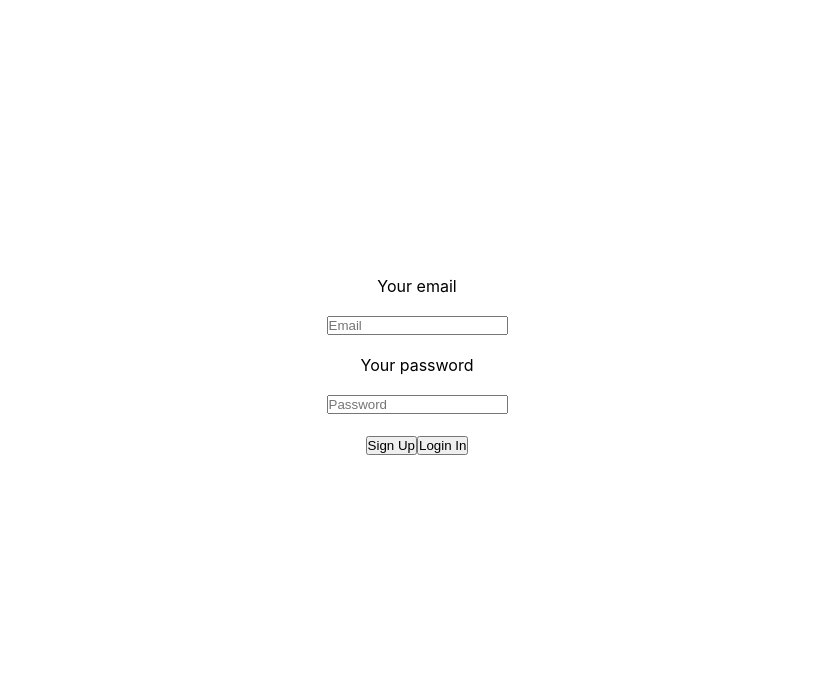
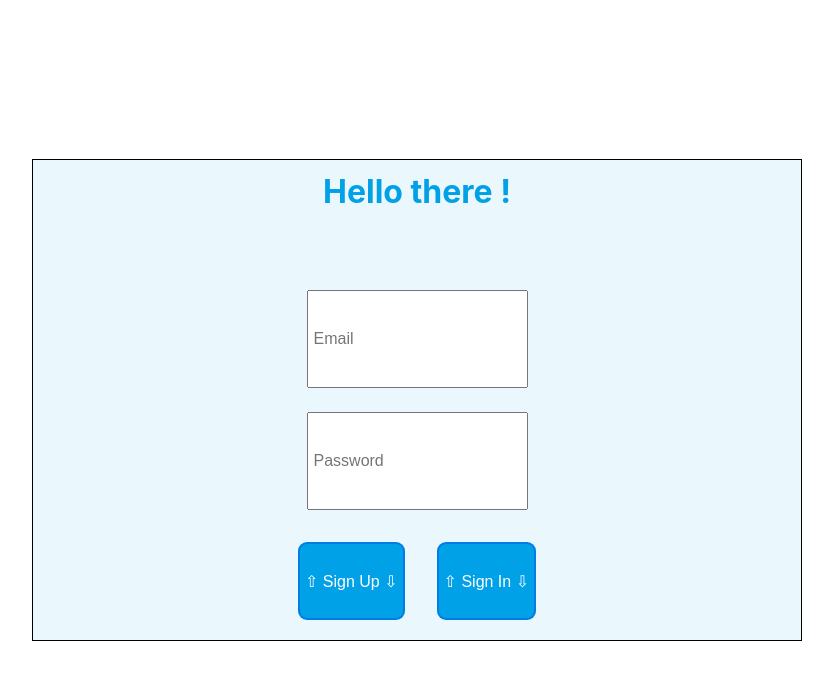
Before and after one commit to TAndrii789/CryptoCurrency, a React (Vite) app: page / in a window 1280 px wide. Shown: the top 680 px of the page, without its empty margins (223-1056 px from the left). Built offline with nearby package versions, Linux system fonts and the light colour scheme.

Commit message:
login with php

```diff
--- a/src/Footer/Footer.css
+++ b/src/Footer/Footer.css
@@ -1,4 +1,4 @@
-.copywright {
+.copyright {
 	display: flex;
 	justify-content: space-around;
 	align-items: center;
@@ -7,12 +7,12 @@
 	background-color: hsl(198, 100%, 45%);
 }
 
-.copywright-links {
+.copyright-links {
 	text-decoration: none;
 	color: white;
 }
 
-.copywright-links:hover {
+.copyright-links:hover {
 	color: rgb(0, 43, 107);
 	transition: color 0.3s ease-in-out;
 }
--- a/src/Footer/Footer.jsx
+++ b/src/Footer/Footer.jsx
@@ -6,15 +6,15 @@ function Footer() {
 	const year = date.getFullYear();
 
 	return (
-		<span className="copywright">
+		<span className="copyright">
 			<p>&copy; cryptoCurrency</p>
 			<Link
-				className="copywright-links"
+				className="copyright-links"
 				to="https://tandrii789.github.io/MyPortfolio/"
 			>
 				Portfolio
 			</Link>
-			<Link className="copywright-links" to="/">Contact</Link>
+			<Link className="copyright-links" to="/">Contact</Link>
 			<p>{year}</p>
 		</span>
 	);
--- a/src/Login/Login.css
+++ /dev/null
@@ -1,24 +0,0 @@
-.loginForm {
-	display: flex;
-	flex-direction: column;
-	align-items: center;
-	justify-content: center;
-	text-align: center;
-	height: 100%;
-	margin-top: 20%;
-}
-
-.email,
-.password {
-	display: flex;
-	flex-direction: column;
-	/* margin-bottom: 20px; */
-}
-
-.emailInput,
-.passwordInput,
-.emailLable,
-.passwordLable,
-.submitLink {
-	margin-top: 20px;
-}
--- a/src/Pages/ErrorPage/ErrorPage.jsx
+++ b/src/Pages/ErrorPage/ErrorPage.jsx
@@ -6,7 +6,6 @@ import "./ErrorPage.css"
 const NotFound = () => {
 
   const linkStyle = {
-    color: 'hsl(198, 100%, 45%,)',
     fontWeight: 'bold',
     fontFamily: 'Georgia, "Times New Roman", Times, serif',
     textDecoration: 'none',
--- /dev/null
+++ b/src/Pages/Login/Login.css
@@ -0,0 +1,52 @@
+.loginPage {
+	height: 100vh;
+	display: flex;
+	justify-content: center;
+	align-items: center;
+}
+
+.form-container {
+	height: 60vh;
+	width: 60vw;
+	border: 1px solid black;
+}
+
+.loginForm {
+	display: flex;
+	flex-direction: column;
+	align-items: center;
+	height: 100%;
+	background-color: hsla(198, 100%, 45%, 0.082);
+}
+
+.loginForm h1,
+.emailInput,
+.passwordInput,
+.submitLink {
+	flex: 1;
+	margin: 1.5vh;
+}
+.loginForm h1 {
+	color: hsl(198, 100%, 45%);
+}
+
+.emailInput,
+.passwordInput {
+	font-size: 1em;
+	padding: 0 5px;
+}
+
+.submitLink {
+	display: flex;
+	text-decoration: none;
+}
+
+.submitBtn {
+	font-size: 1em;
+	padding: 0 5px;
+	margin: 0.5em 1em;
+	background-color: hsl(198, 100%, 45%);
+	color: #fff;
+	border: 2px solid hsla(220, 100%, 45%, 0.422);
+	border-radius: 9px;
+}
--- a/src/Login/Login.jsx
+++ b/src/Pages/Login/Login.jsx
@@ -5,10 +5,9 @@ import { Link } from "react-router-dom";
 function Login() {
 	const [email, setEmail] = useState("");
 	const [password, setPassword] = useState("");
-	const [isAlright, setIsAlright] = useState("");
 
 	const handleSubmit = (event) => {
-		event.preventDefault();
+		// event.preventDefault();
 
 		const formData = { email, password };
 
@@ -26,7 +25,6 @@ function Login() {
 			.catch((error) => {
 				console.log("Error:", error);
 			});
-		setIsAlright("/home");
 	};
 
 	const hadleLink = () => {
@@ -38,12 +36,10 @@ function Login() {
 	console.log(hadleLink());
 
 	return (
-		<>
+		<div className="loginPage">
+			<div className="form-container">
 				<form className="loginForm" onSubmit={handleSubmit}>
-				<div className="email">
-					<label className="emailLable" htmlFor="email">
-						Your email
-					</label>
+					<h1>Hello there !</h1>
 					<input
 						type="email"
 						name="email"
@@ -55,11 +51,6 @@ function Login() {
 						onChange={(e) => setEmail(e.target.value)}
 						required
 					/>
-				</div>
-				<div className="password">
-					<label className="passwordLable" htmlFor="password">
-						Your password
-					</label>
 					<input
 						type="password"
 						name="password"
@@ -71,17 +62,18 @@ function Login() {
 						onChange={(e) => setPassword(e.target.value)}
 						required
 					/>
-				</div>
-				<Link className="submitLink" to={hadleLink()}>
+
+					<Link className="submitLink" to={hadleLink()} onClick={handleSubmit}>
 						<button className="submitBtn" type="submit">
-						Sign Up
+							&#8679; Sign Up &#8681;
 						</button>
 						<button className="submitBtn" type="submit">
-						Login In
+							&#8679; Sign In &#8681;
 						</button>
 					</Link>
 				</form>
-		</>
+			</div>
+		</div>
 	);
 }
 
--- a/src/router/Router.jsx
+++ b/src/router/Router.jsx
@@ -4,7 +4,7 @@ import NotFound from "../Pages/ErrorPage/ErrorPage";
 import Home from "../Pages/Home";
 import AboutCoin from "../Pages/AboutCoin/AboutCoin";
 import Header from "../Header/Header";
-import Login from "../Login/Login";
+import Login from "../Pages/Login/Login";
 
 export const router = createBrowserRouter([
 	{
```
Lines whose indentation alone changed are shown as unchanged.
